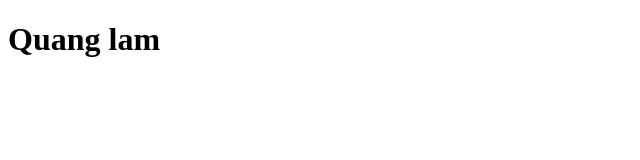
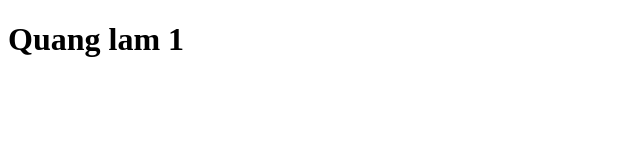
Before and after one commit to Lamquang13663/taogit, a plain HTML site: page index.html in a window 1280 px wide. Shown: the full height of the page, 0-640 px from the left. Drawn offline with Linux system fonts and the light colour scheme.

Commit message:
update index.html news

```diff
--- a/index.html
+++ b/index.html
@@ -9,7 +9,7 @@
 </head>
 
 <body>
-    <h1>Quang lam</h1>
+    <h1>Quang lam 1</h1>
 </body>
 
 </html>
```
